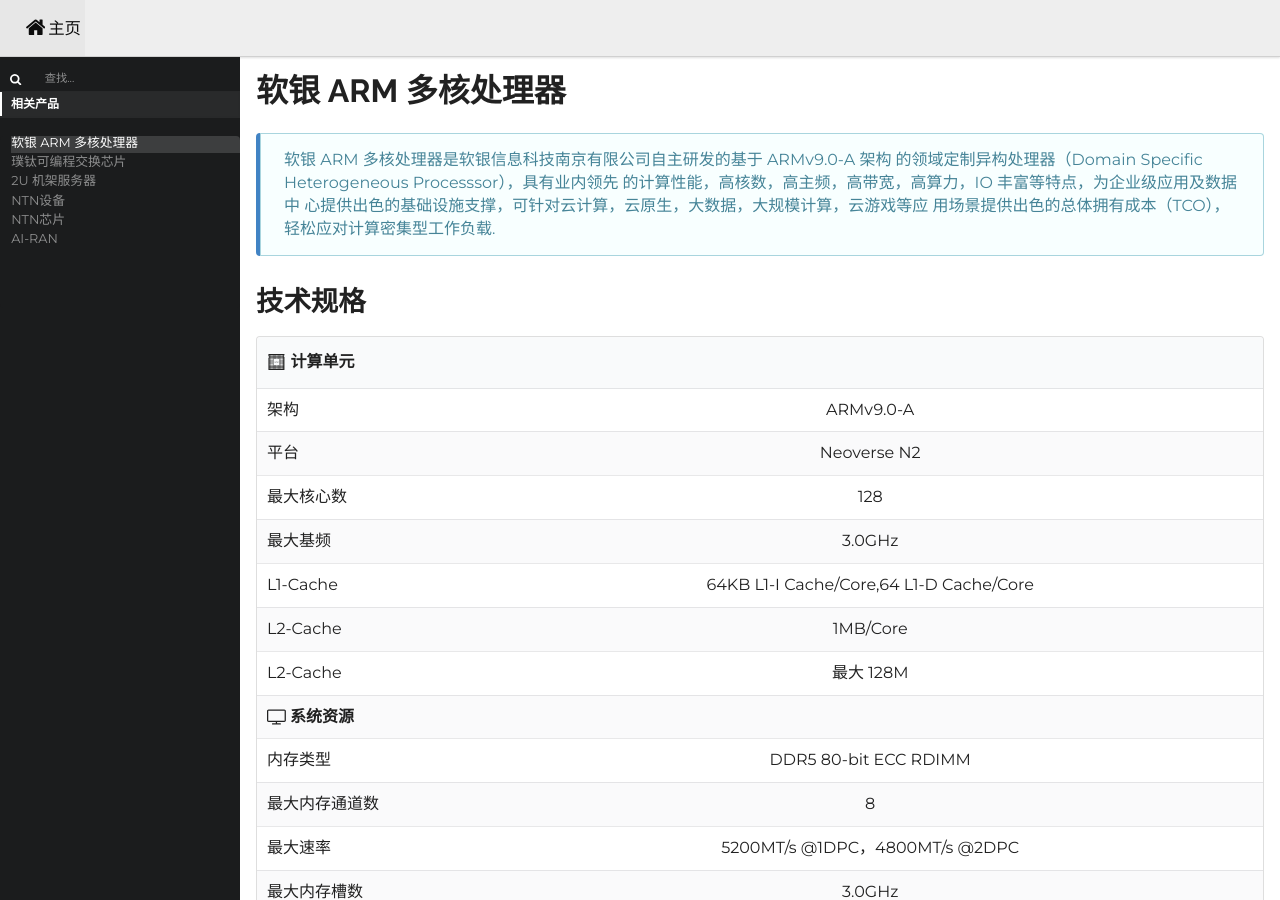
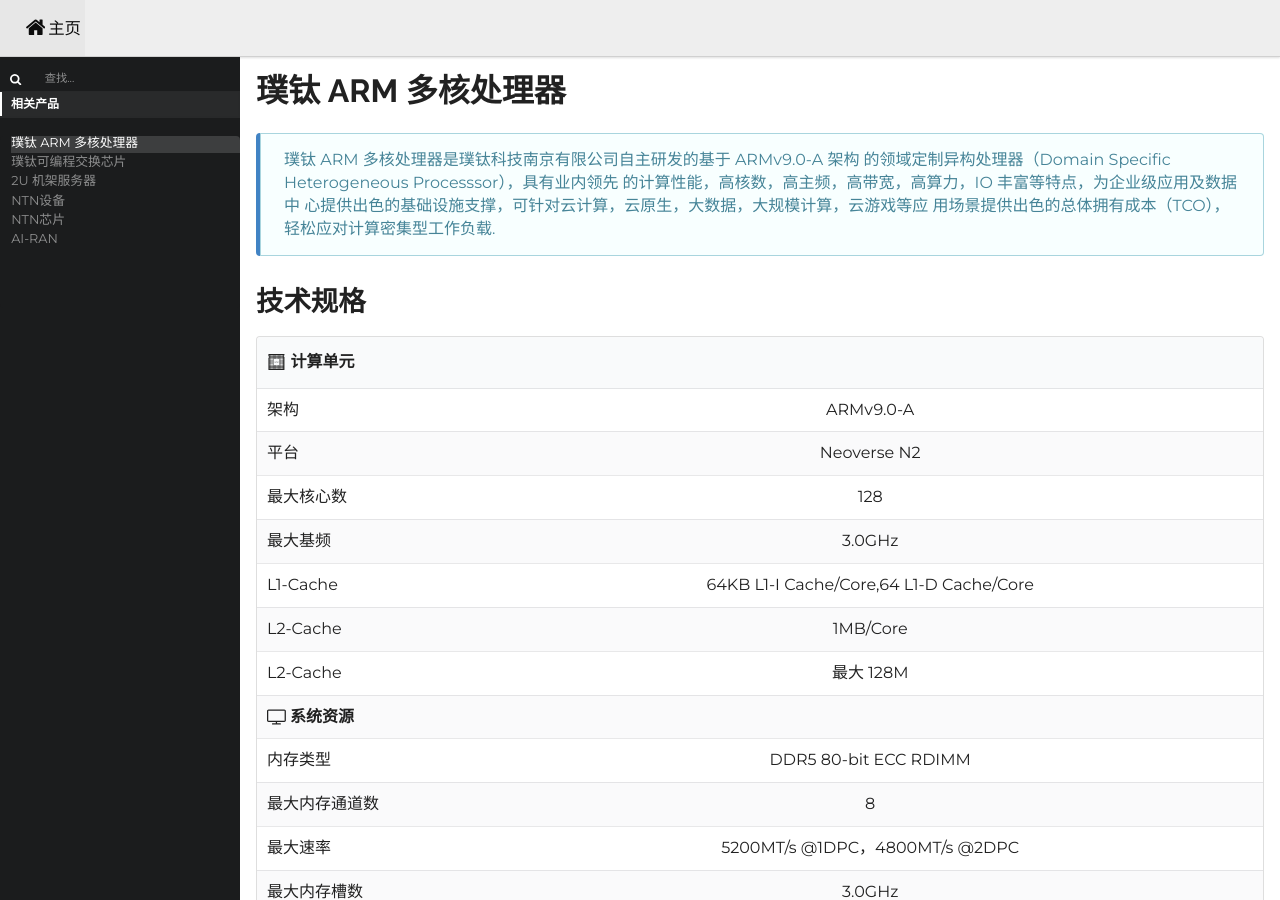
Before and after one commit to jiyif11/bodhiic, a Jekyll site: the page built from _Products/Domain-Specific-Heterogeneous-Processsor.md, in a window 1280 px wide and 900 px high. Built offline with Jekyll 4.4.1, drawn with Linux system fonts in a browser that asks for light colours.

Commit message:
更新 Domain-Specific-Heterogeneous-Processsor.md

```diff
--- a/_Products/Domain-Specific-Heterogeneous-Processsor.md
+++ b/_Products/Domain-Specific-Heterogeneous-Processsor.md
@@ -1,6 +1,6 @@
 ---
 layout: page
-title: 软银 ARM 多核处理器
+title: 璞钛 ARM 多核处理器
 description: Domain Specific Heterogeneous Processsor
 
 order: 1
@@ -8,7 +8,7 @@ order: 1
 
 # {{ page.title }}
 
-> 软银 ARM 多核处理器是软银信息科技南京有限公司自主研发的基于  ARMv9.0-A  架构
+> 璞钛 ARM 多核处理器是璞钛科技南京有限公司自主研发的基于  ARMv9.0-A  架构
 的领域定制异构处理器（Domain Specific Heterogeneous Processsor），具有业内领先
 的计算性能，高核数，高主频，高带宽，高算力，IO 丰富等特点，为企业级应用及数据中
 心提供出色的基础设施支撑，可针对云计算，云原生，大数据，大规模计算，云游戏等应
```
